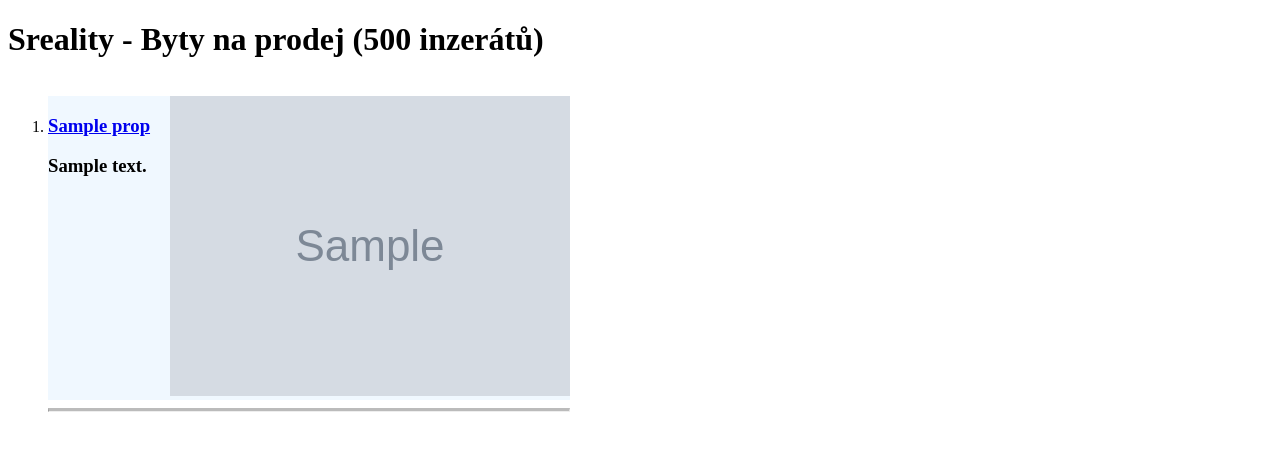
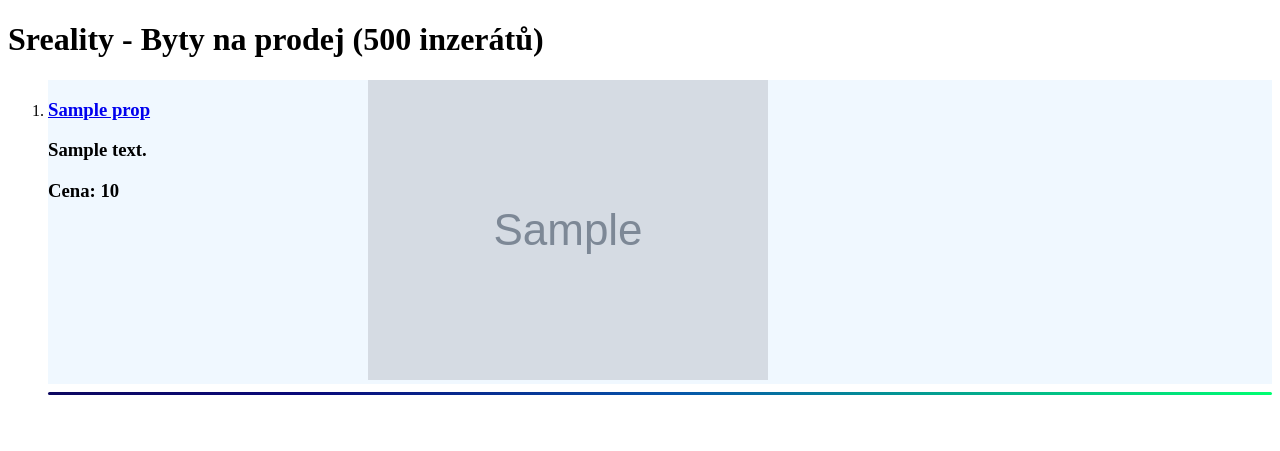
Before and after one commit to Bazer47/SrealityScraper, a Flask app: template templates/index.html in a window 1280 px wide. Shown: the top 451 px of the page. Run offline with Flask 3, Linux system fonts and the light colour scheme; the template is opened without the code that fills it: most values are stand-ins (such as "Sample title", 1, 10 or a date in 2020); grey boxes marked "Sample" are stand-in pictures; parts of the project's set-up code (start-up, migrations or seed data) failed here and were passed over.

Commit message:
Change css and add price to the templates

```diff
--- a/static/styles/style.css
+++ b/static/styles/style.css
@@ -1,20 +1,30 @@
 hr.solid {
-    border-top: 3px solid #bbb;
+    /* border-top: 3px solid #bbb; */
+    height: 3px;
+    border: none;
+    border-radius: 6px;
+    background: linear-gradient(
+    90deg,
+    rgba(13, 8, 96, 1) 0%,
+    rgba(9, 9, 121, 1) 21%,
+    rgba(6, 84, 170, 1) 51%,
+    rgba(0, 255, 113, 1) 100%
+  );
 }
 
-.flex-container {
-    display: flex;
+.title-container {
+    flex: 0 0 300px;
+    overflow: hidden;
 }
 
 .row-container {
     background-color: #f0f8ff;
-    display: inline-flex;
-    flex-direction: row;
+    display: flex;
     column-gap: 20px;
+    /* justify-content: space-between; */
 }
 
-.main-container {
-    display: flex;
-    justify-content: left;
-    align-items: center;
+img {
+    width: 400px;
+    height: 300px;
 }
--- a/templates/index.html
+++ b/templates/index.html
@@ -22,9 +22,10 @@
                 {% for prop in properties %}
                     <li>
                         <div class="row-container">
-                            <div>
+                            <div class="title-container">
                                 <h3><a href={{ prop.title_url }}>{{ prop.title }}</a></h3>
                                 <h3>{{ prop.description }}</h3>
+                                <h3>Cena: {{ prop.price }}</h3>
                             </div>
                             {% for img in images[prop.id] %}
                                 <div>
```
